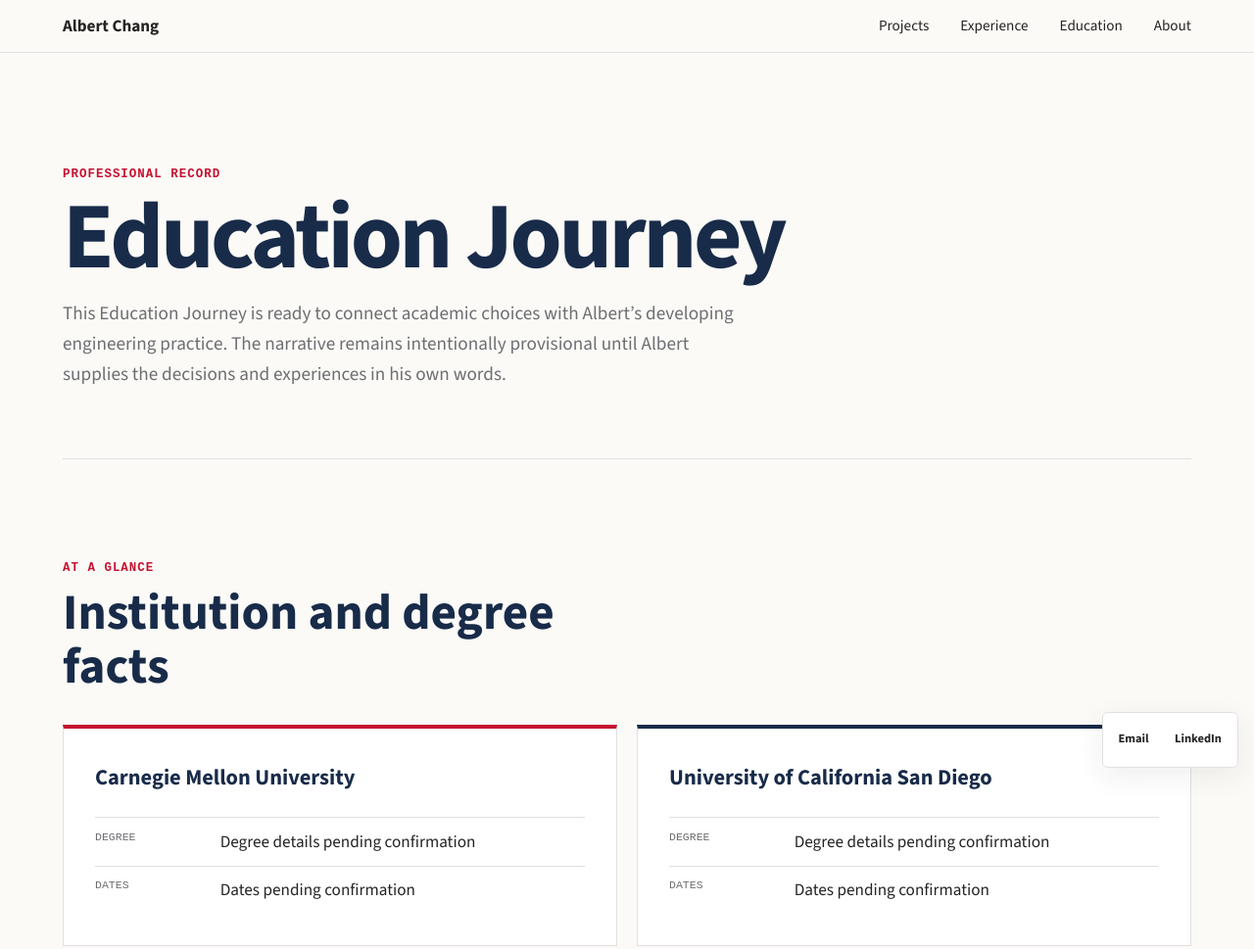
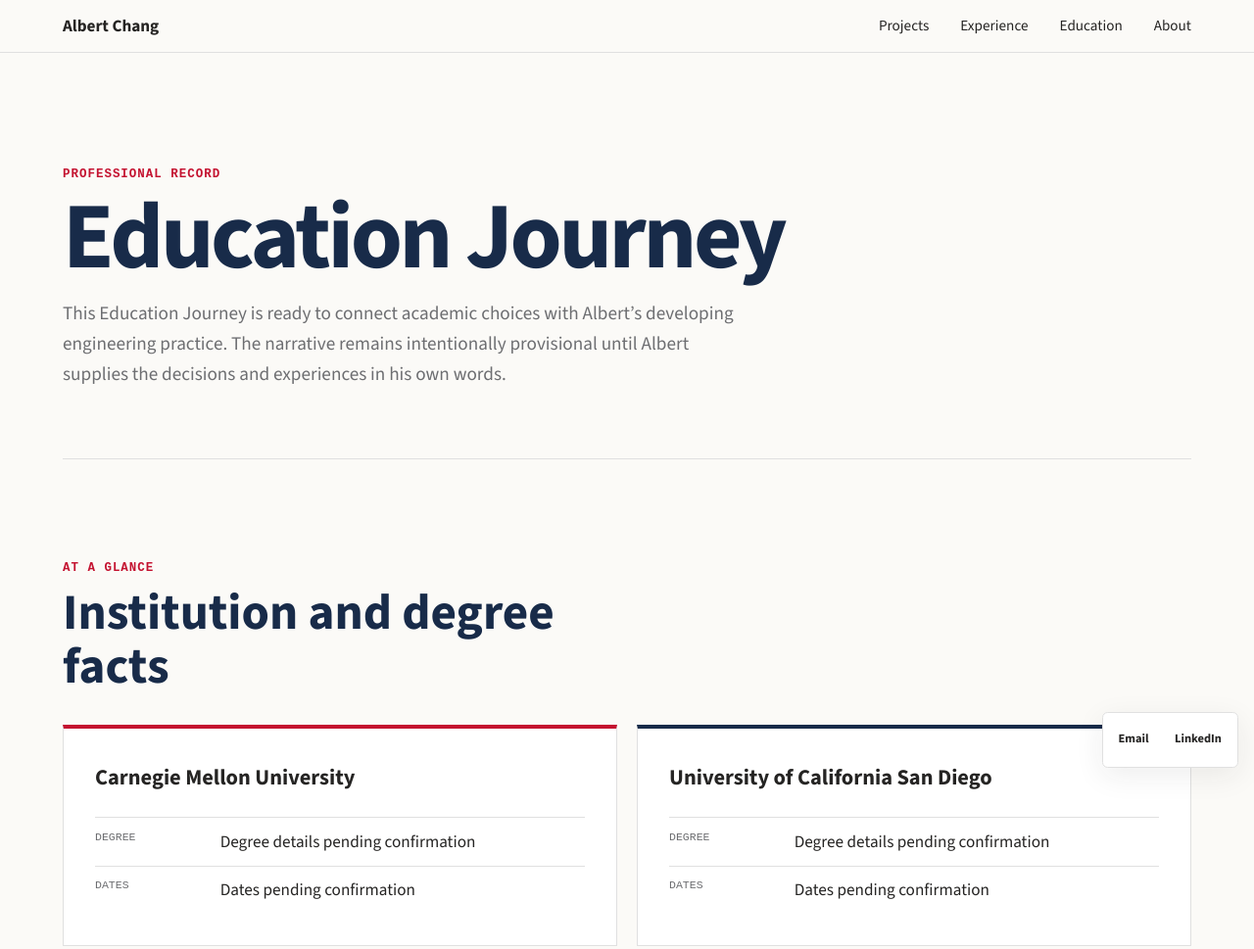
Before and after one commit to albiechang/personal-website, an Eleventy site: page src/education.njk in a window 1280 px wide. Shown: the top 969 px of the page at 98% size. Built offline with nearby package versions, Linux system fonts and the light colour scheme; Eleventy itself is replaced by a stand-in of ours; files that its build step writes are made by us from their sources.

Commit message:
fix: reserve education accents for context

```diff
--- a/src/assets/css/site.css
+++ b/src/assets/css/site.css
@@ -65,7 +65,7 @@
 .education-fact, .education-stage { padding: clamp(1.25rem, 3vw, 2rem); background: var(--color-surface); border: 1px solid var(--color-border); border-top-width: 4px; }
 .education-fact--carnegie-red, .education-stage--carnegie-red { border-top-color: var(--color-accent); }
 .education-fact--uc-san-diego-navy, .education-stage--uc-san-diego-navy { border-top-color: var(--color-context); }
-.education-fact h3, .education-stage h3 { margin-top: 0; color: var(--color-context); font-size: 1.4rem; }
+.education-fact h3, .education-stage h3 { margin-top: 0; color: var(--color-text); font-size: 1.4rem; }
 .education-fact dl { margin-bottom: 0; }
 .education-fact dl div { display: grid; grid-template-columns: minmax(5rem, 0.3fr) 1fr; gap: 1rem; padding-block: 0.65rem; border-top: 1px solid var(--color-border); }
 .education-fact dt { color: var(--color-text-muted); font-family: var(--font-mono); font-size: 0.72rem; text-transform: uppercase; }
```
